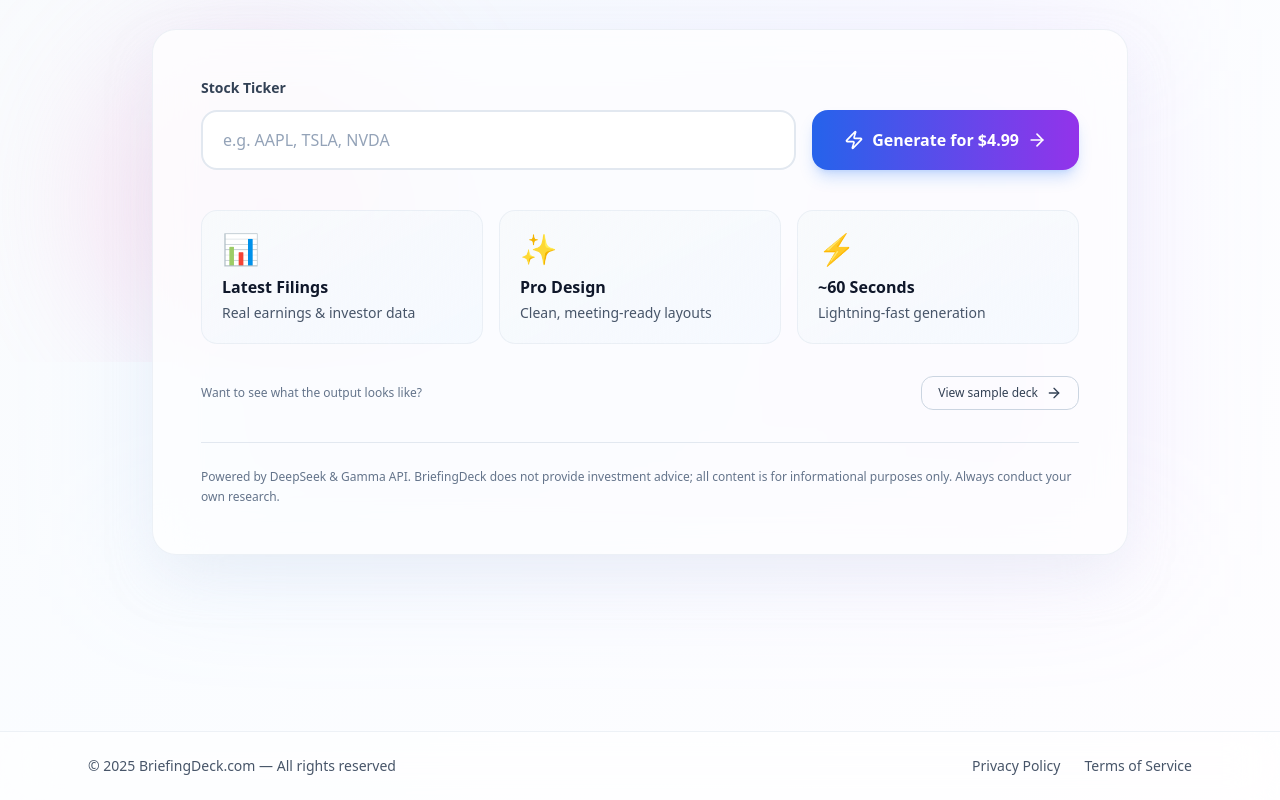
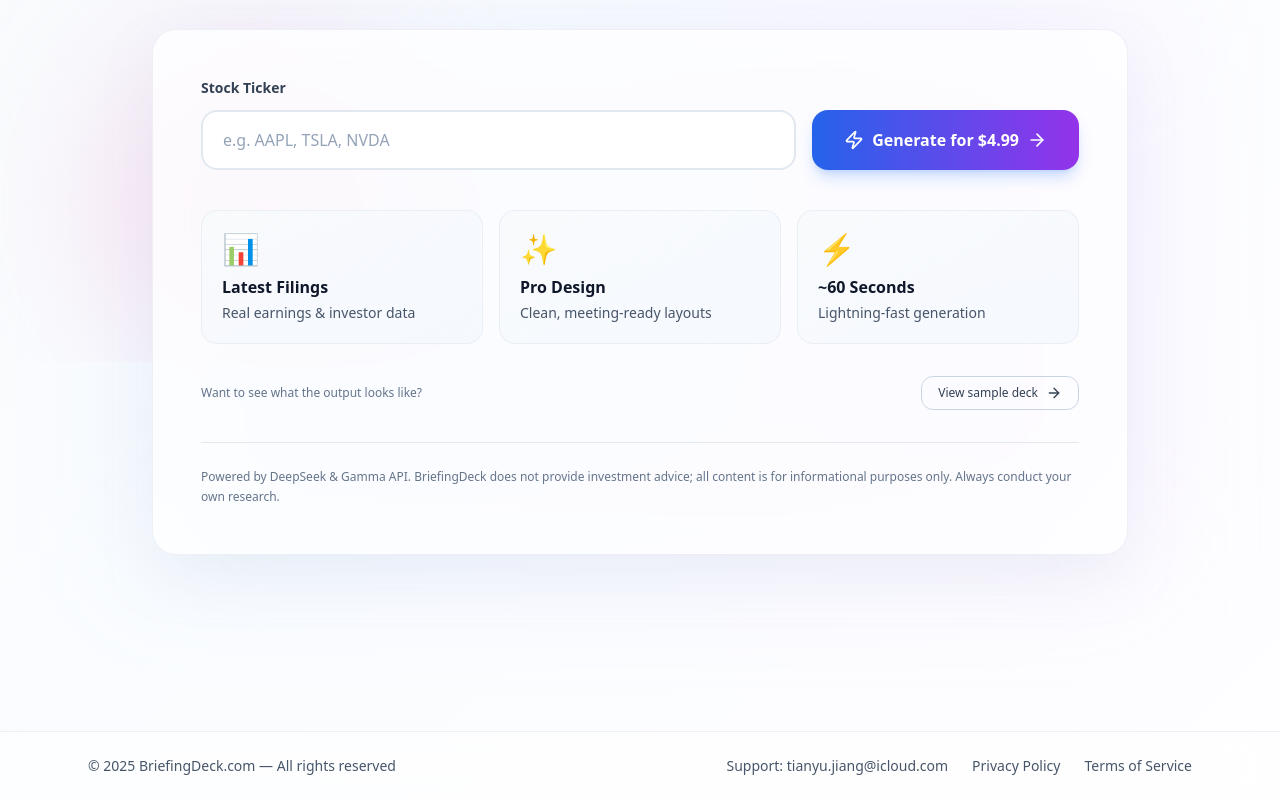
Before and after one commit to tianyumvp/earnings-deck, a Next.js app: page / in a window 1280 px wide. Shown: the part 438-1238 px from the top of the page. Built offline with nearby package versions, Linux system fonts and the light colour scheme.

Commit message:
Add support email to footer

```diff
--- a/pages/index.js
+++ b/pages/index.js
@@ -270,10 +270,18 @@ export default function Home() {
       <footer className="relative border-t border-slate-200/60 bg-white/60 backdrop-blur-xl mt-20">
   <div className="mx-auto flex max-w-6xl flex-col md:flex-row items-center justify-between px-6 py-6 text-sm text-slate-600 gap-4">
     <span>
-            © {new Date().getFullYear()} BriefingDeck.com — All rights
-            reserved
+      © {new Date().getFullYear()} BriefingDeck.com — All rights reserved
     </span>
-          <div className="flex gap-6">
+
+    <div className="flex flex-wrap items-center gap-4 md:gap-6">
+      {/* 客服邮箱：Creem 审核需要能看到一个 reachable email */}
+      <a
+        href="mailto:tianyu.jiang@icloud.com"
+        className="hover:text-blue-600 transition-colors"
+      >
+        Support: tianyu.jiang@icloud.com
+      </a>
+
       <a href="/privacy" className="hover:text-blue-600 transition-colors">
         Privacy Policy
       </a>
```
Lines whose indentation alone changed are shown as unchanged.
